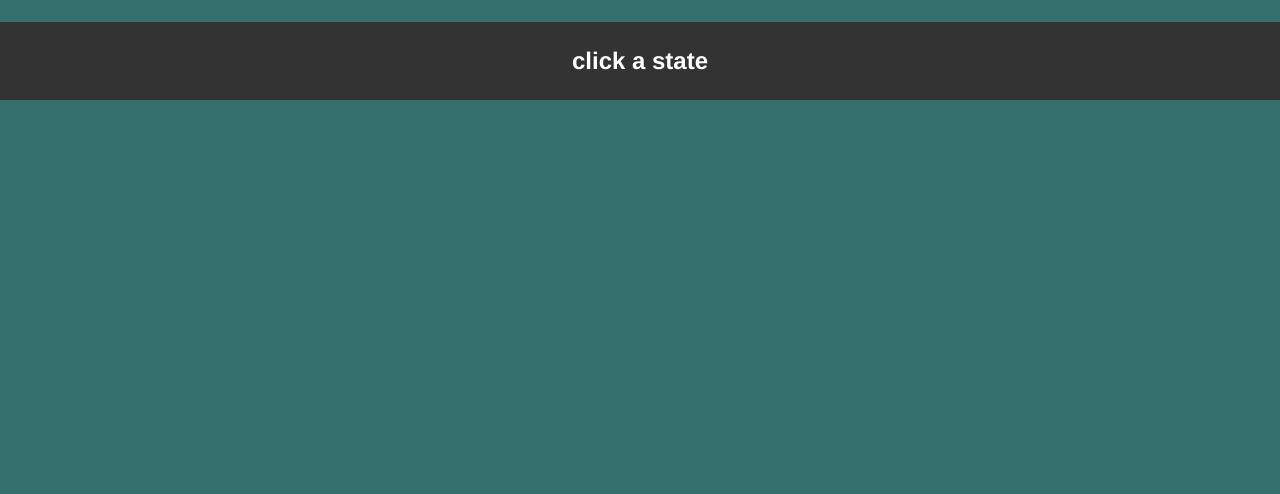
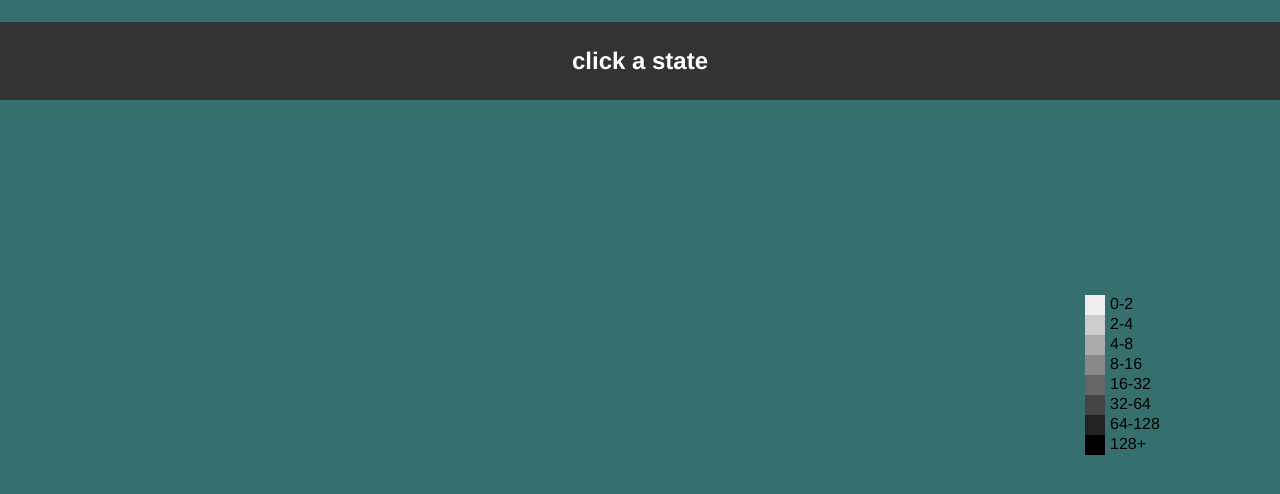
Before and after one commit to BrianLincoln/billionaires-vs-poverty-map, a website built with webpack: page index.html in a window 1280 px wide. Shown: the part 90-584 px from the top of the page. Built offline with nearby package versions, Linux system fonts and the light colour scheme; no server answers.

Commit message:
basic legend

```diff
--- a/index.html
+++ b/index.html
@@ -19,8 +19,14 @@
         text-align: center;
       }
       .map-wrapper {
-        margin: 0 auto;
+        align-items: center;
+        display: flex;
+        flex-direction: column;
+        justify-content: space-around;
+      }
+      .map {
         max-width: 800px;
+        width: 100%;
       }
       .states :hover {
         cursor: pointer;
@@ -36,6 +42,29 @@
         stroke-linecap: round;
         pointer-events: none;
       }
+
+      .legend {
+        list-style-type: none;
+        margin: 0;
+        min-width: 100px;
+        padding: 0;
+      }
+
+      .legend-item {
+        display: flex;
+      }
+
+      .legend-item-colorbox {
+        height: 20px;
+        margin: 0 5px 0 0;
+        width: 20px;
+      }
+
+      @media all and (min-width: 650px) {
+        .map-wrapper {
+          flex-direction: row;
+        }
+      }
     </style>
   </head>
 
@@ -43,8 +72,8 @@
     <h1># of billionaires by state</h1>
     <h2 id="current-state">click a state</h2>
     <div class="map-wrapper">
-      <svg id="map-target"></svg>
+      <svg class="map" id="map-target"></svg>
+      <div id="color-legend-target" class="color-legend"></div>
     </div>
-    <div class="color-legend"></div>
   </body>
 </html>
--- a/src/index.js
+++ b/src/index.js
@@ -1,4 +1,5 @@
 import { generateMap } from "./map";
+import { generateLegend } from "./legend";
 
-// Generates map and injects it into #map-target
 generateMap();
+generateLegend();
--- /dev/null
+++ b/src/legend/index.js
@@ -0,0 +1,40 @@
+import { stateColorMap } from "../constants";
+
+export function generateLegend() {
+  // create <ul>
+  const list = document.createElement("ul");
+  list.classList.add("legend");
+
+  stateColorMap.forEach((range, index) => {
+    // create <li>
+    const legendItem = document.createElement("li");
+    legendItem.classList.add("legend-item");
+
+    // create color box
+    const colorBox = document.createElement("div");
+    colorBox.classList.add("legend-item-colorbox");
+    colorBox.style.backgroundColor = range.color;
+    legendItem.appendChild(colorBox);
+
+    // create text inside <li>
+    const legendText = getLegendItemText(range, index);
+    const legendTextNode = document.createTextNode(legendText);
+    legendItem.appendChild(legendTextNode);
+
+    // add <li> to <ul>
+    list.appendChild(legendItem);
+  });
+
+  // add <ul> to page
+  const targetElement = document.getElementById("color-legend-target");
+  targetElement.appendChild(list);
+}
+
+function getLegendItemText(range, index) {
+  if (index + 1 < stateColorMap.length) {
+    const nextStart = `${stateColorMap[index + 1].start}`;
+    return `${range.start}-${nextStart}`;
+  } else {
+    return `${range.start}+`;
+  }
+}
```
Also changed, not shown: src/map/states.js (deleted).
